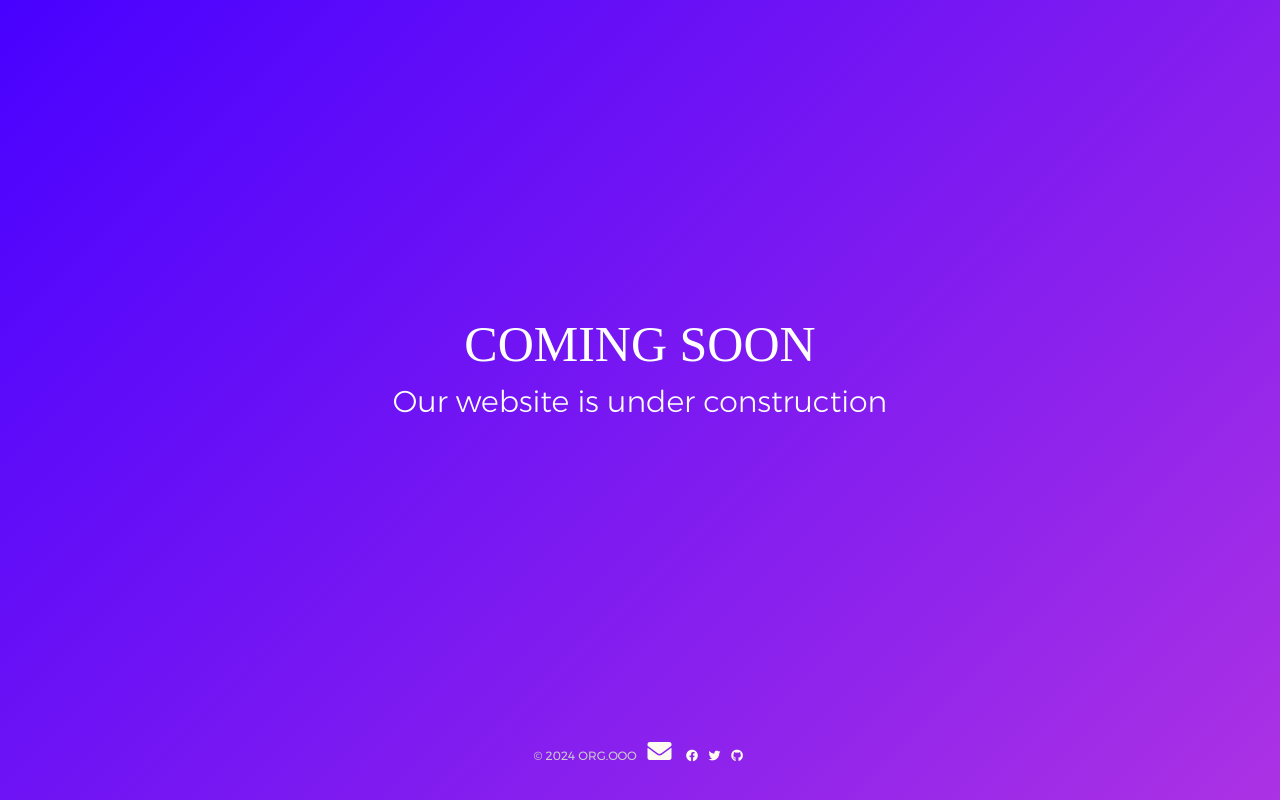
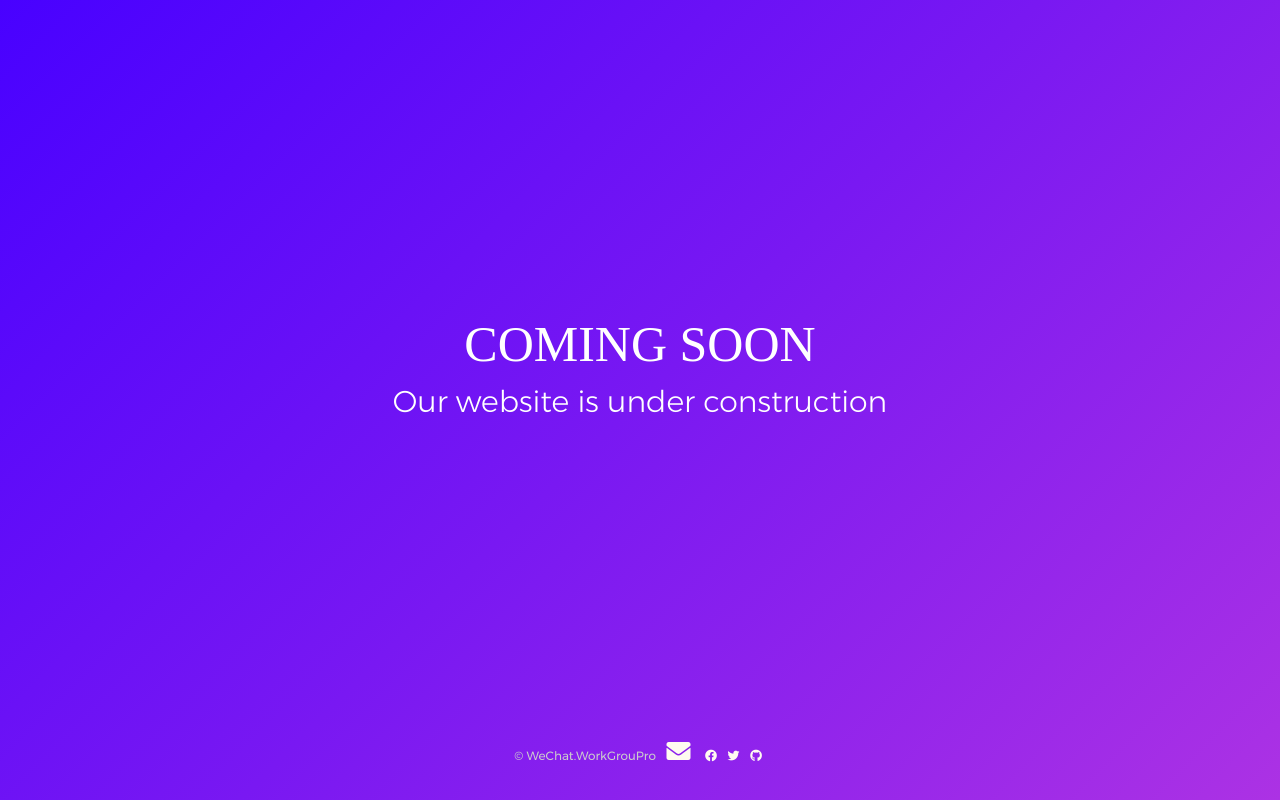
Before and after one commit to WorkSpacesPro/orgooo, a plain HTML site: page index.html in a window 1280 px wide. Drawn offline with Linux system fonts and the light colour scheme; a web font is replaced by a local one.

Commit message:
Update index.html

```diff
--- a/index.html
+++ b/index.html
@@ -66,8 +66,8 @@ var _hmt = _hmt || [];
 		</div>
 
 		<span class="s1-txt3 txt-center">
-			 © 2024  ORG.OOO
-					 <a class="social mx-2"  href="mailto:w@org.ooo"
+			 ©  WeChat.WorkGrouPro
+					 <a class="social mx-2"  href="mailto:workgroupro@gmail.com"
 							style="color: #fffbf0"
 							onMouseOver="this.style.color='#1da1f2'"
 							onMouseOut="this.style.color='#f8efe8'">
```
